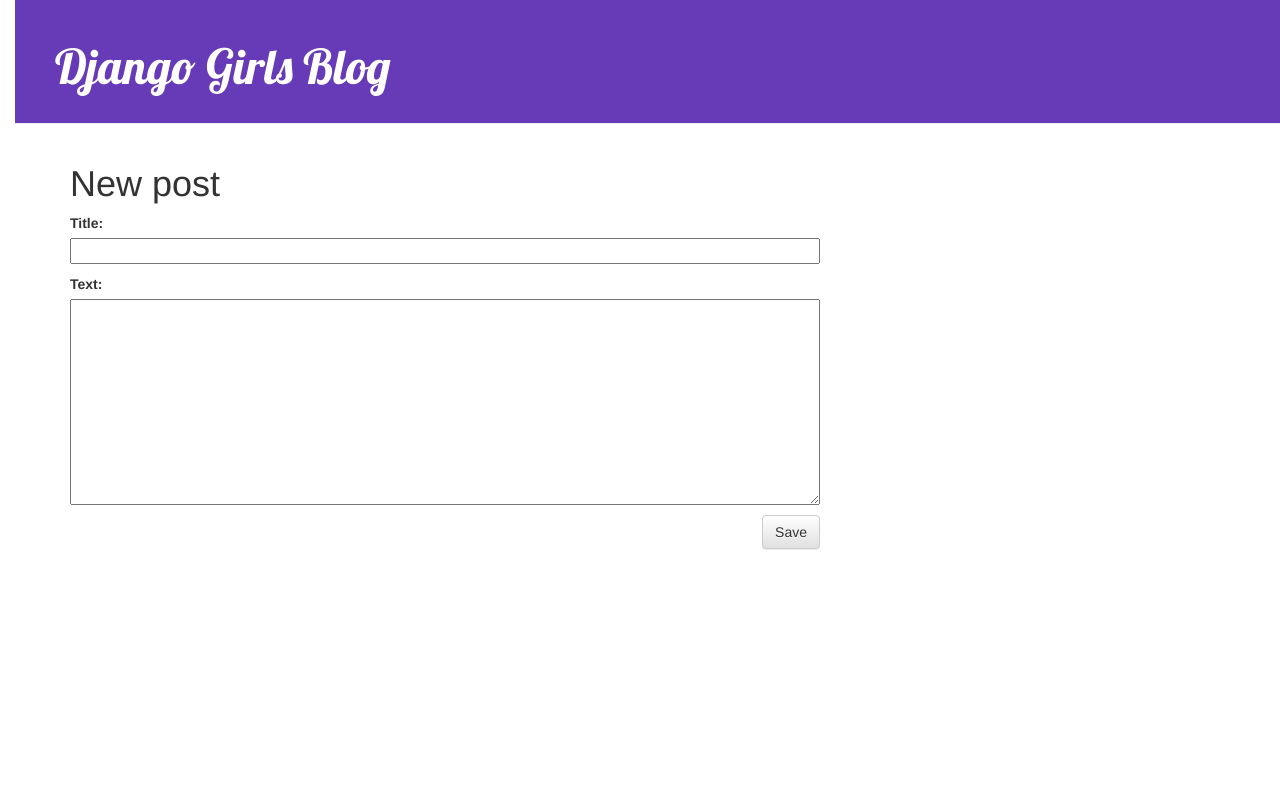
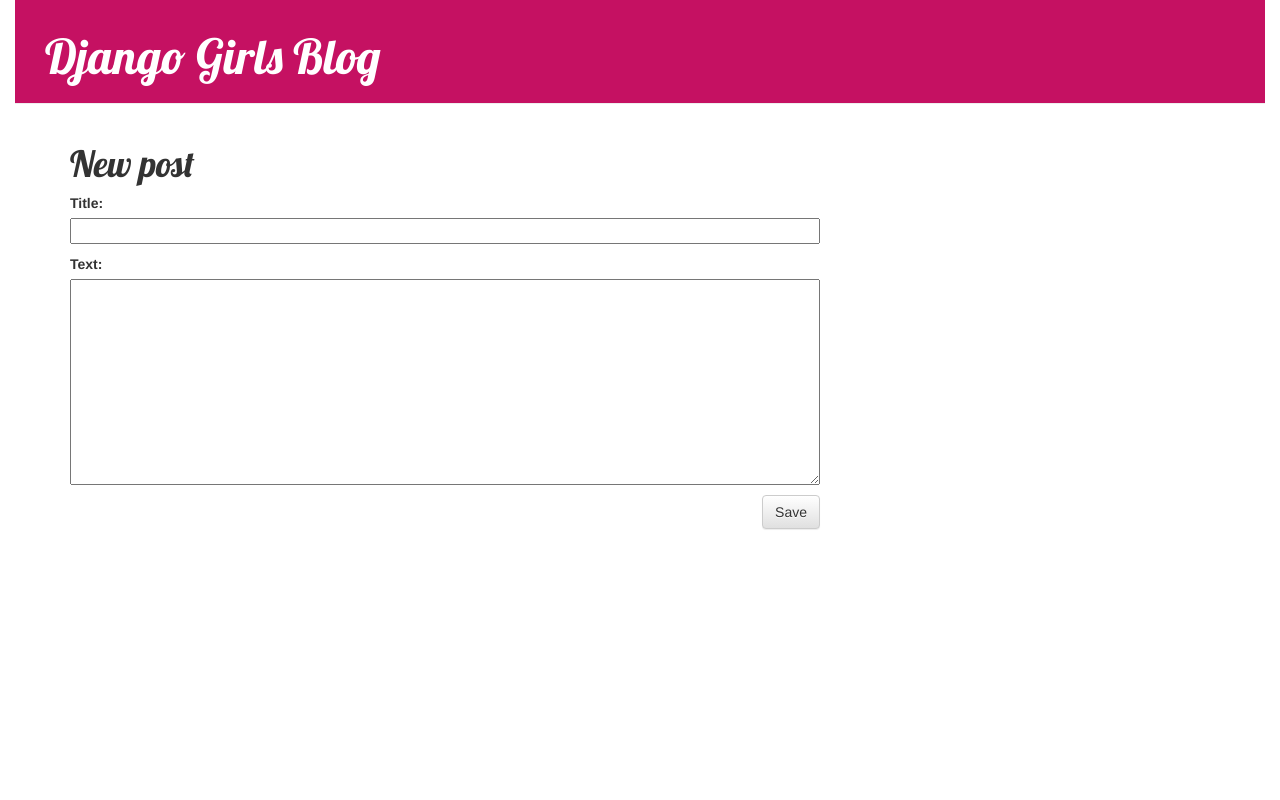
Before and after one commit to APIYOJENNIFER/my-second-blog, a Django app: template blog/templates/blog/post_edit.html in a window 1280 px wide. Run offline with Django 3.2, Linux system fonts and the light colour scheme; the template is opened without the code that fills it: values that come from a table or form of the project are taken from there, others are empty; parts of the project's set-up code (start-up, migrations or seed data) failed here and were passed over; some libraries are stand-ins or nearby versions.

Commit message:
edited css

```diff
--- a/blog/static/css/blog.css
+++ b/blog/static/css/blog.css
@@ -4,21 +4,23 @@
 }
 body {
 padding-left: 15px;
+padding-right: 15px;
 }
 .page-header {
-background-color: #673ab7;
+background-color: #c51162;
 margin-top: 0;
-padding: 20px 20px 20px 40px;
+padding: 10px 10px 10px 30px;
 }
 .page-header h1, .page-header h1 a, .page-header h1 a:visited, .page-header h1 a:active {
 color: #ffffff;
 font-size: 36pt;
 text-decoration: none;
 }
+
 .content {
 margin-left: 40px;
-} h
-1, h2, h3, h4 {
+}
+h1, h2, h3, h4 {
 font-family: 'Lobster', cursive;
 }
 .date {
@@ -42,3 +44,6 @@
 .post h1 a, .post h1 a:visited {
 color: #000000;
 }
+.post h1 a:hover{
+color:#673ab7;
+}
```
